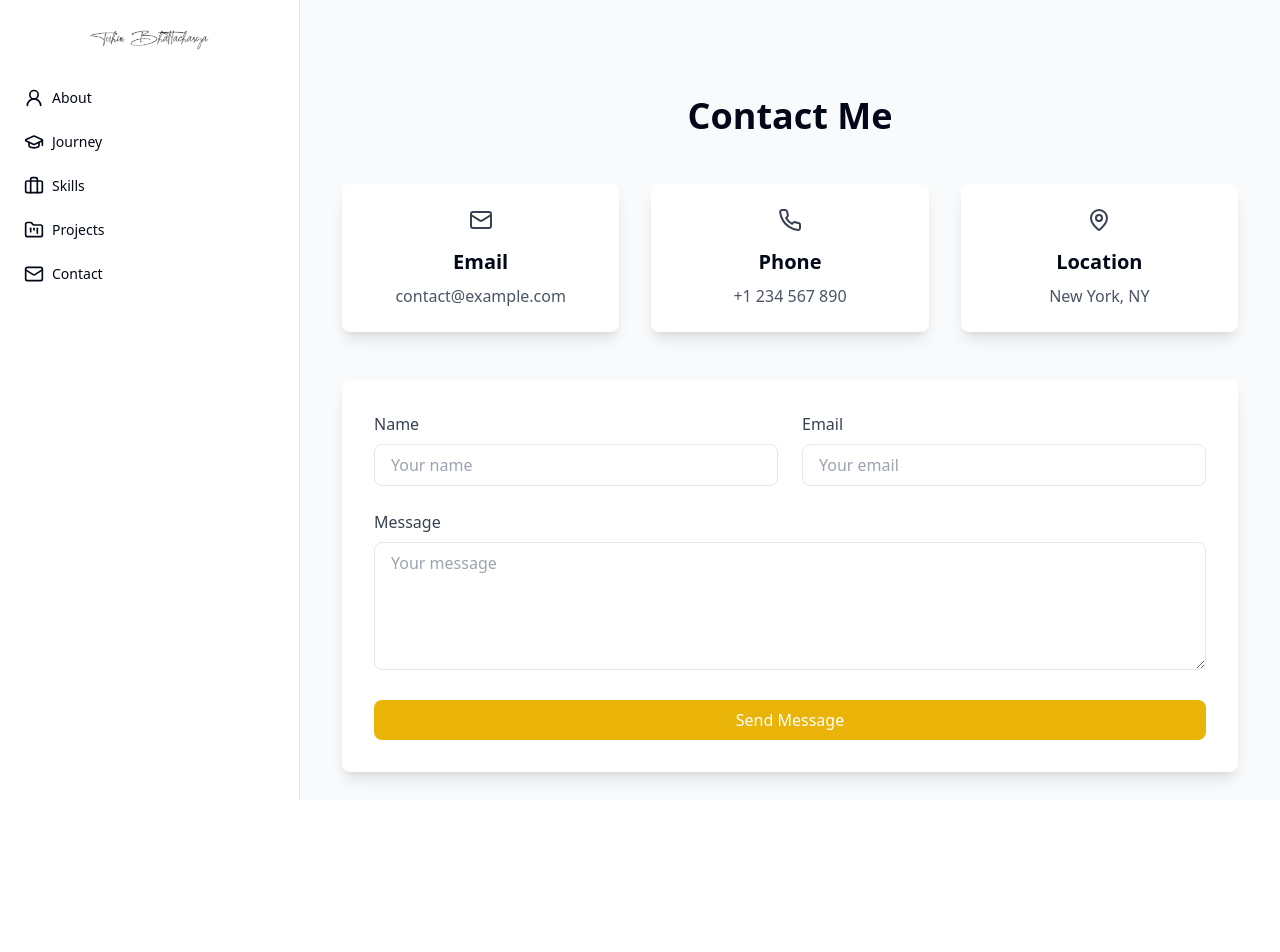
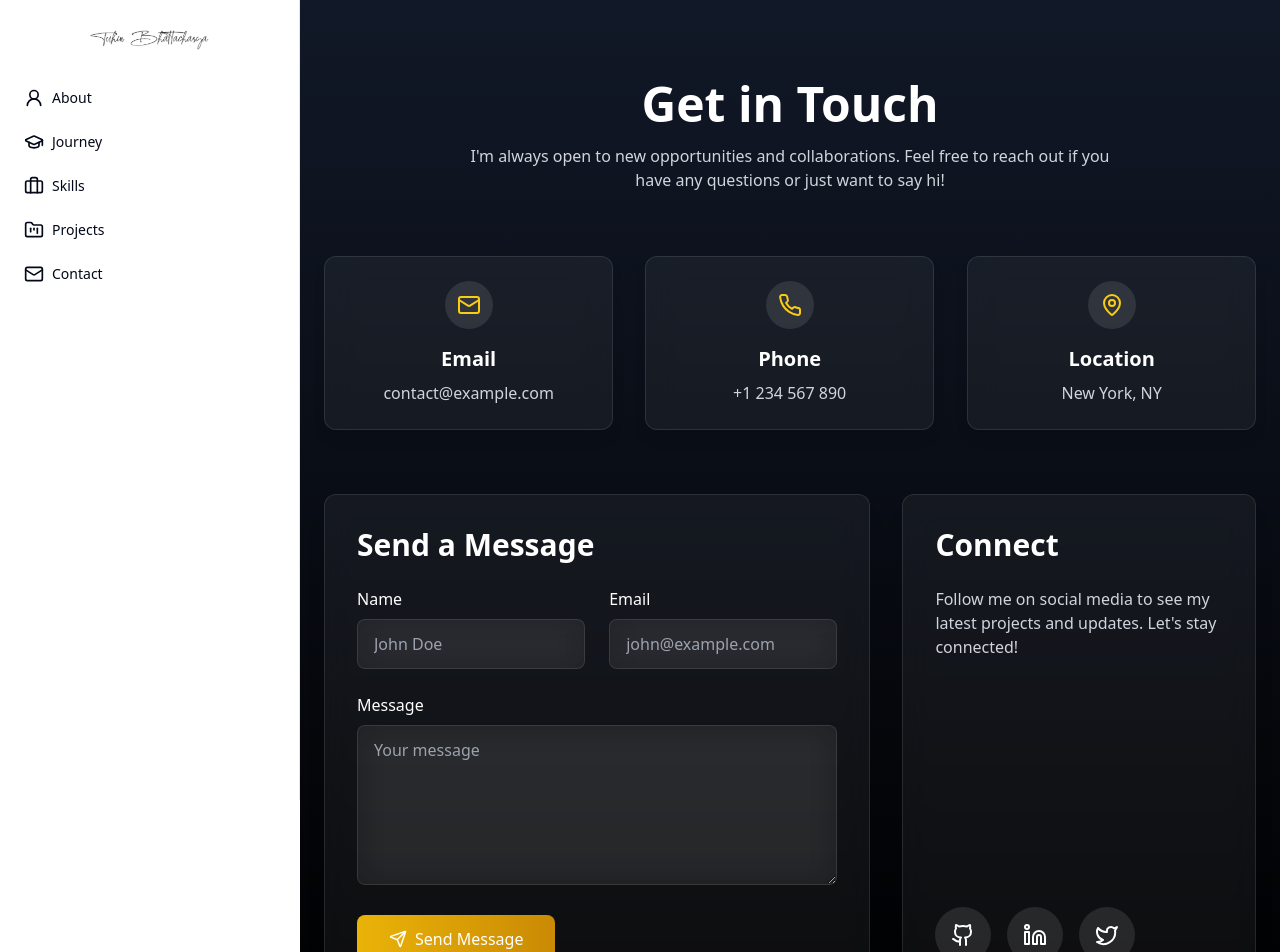
Before and after one commit to karma-aipod/Karma_Portfolio, a React (Vite) app: page /contact in a window 1280 px wide. Shown: the top 952 px of the page. Before the commit the page ends 800 px from the top, so only its background shows below. Built offline with nearby package versions, Linux system fonts and the light colour scheme.

Commit message:
Fix project page and update contact page
The project page was displaying empty content. The contact page was updated with new animations and a more modern design.

```diff
--- a/src/pages/Contact.tsx
+++ b/src/pages/Contact.tsx
@@ -1,5 +1,53 @@
+
 import { motion } from "framer-motion";
-import { Mail, Phone, MapPin } from "lucide-react";
+import { Mail, Phone, MapPin, Send, Github, Linkedin, Twitter } from "lucide-react";
+import { TextScramble } from "@/components/ui/text-scramble";
+import { Tilt } from "@/components/ui/tilt";
+import { MagneticButton } from "@/components/ui/magnetic-button";
+import { Spotlight } from "@/components/ui/spotlight";
+
+const ContactInfo = ({ icon: Icon, title, content, link, delay }) => {
+  return (
+    <motion.a
+      href={link}
+      target="_blank"
+      rel="noopener noreferrer"
+      initial={{ opacity: 0, y: 20 }}
+      animate={{ opacity: 1, y: 0 }}
+      transition={{ delay: delay * 0.2, duration: 0.5 }}
+      className="group"
+    >
+      <Tilt>
+        <div className="bg-white/5 backdrop-blur-lg border border-white/10 rounded-xl p-6 flex flex-col items-center text-center hover:bg-white/10 transition-all shadow-lg relative overflow-hidden group-hover:shadow-xl">
+          <div className="absolute inset-0 bg-gradient-to-r from-transparent via-white/5 to-transparent opacity-0 group-hover:opacity-100 translate-x-[-100%] group-hover:translate-x-[100%] transition-all duration-700"></div>
+          <div className="mb-4 p-3 bg-white/10 rounded-full">
+            <Icon size={24} className="text-yellow-400" />
+          </div>
+          <h2 className="text-xl font-bold mb-2 text-white">{title}</h2>
+          <p className="text-gray-300">{content}</p>
+        </div>
+      </Tilt>
+    </motion.a>
+  );
+};
+
+const AnimatedInput = ({ label, type, placeholder }) => {
+  return (
+    <motion.div
+      initial={{ opacity: 0, y: 20 }}
+      animate={{ opacity: 1, y: 0 }}
+      transition={{ duration: 0.5 }}
+      className="relative"
+    >
+      <label className="block text-white mb-2 font-medium">{label}</label>
+      <input
+        type={type}
+        className="w-full px-4 py-3 bg-white/5 backdrop-blur-lg border border-white/10 rounded-lg focus:outline-none focus:ring-2 focus:ring-yellow-500 text-white placeholder-gray-400 transition-all"
+        placeholder={placeholder}
+      />
+    </motion.div>
+  );
+};
 
 const Contact = () => {
   const contactInfo = [
@@ -7,90 +55,178 @@ const Contact = () => {
       icon: Mail,
       title: "Email",
       content: "contact@example.com",
-      link: "mailto:contact@example.com"
+      link: "mailto:contact@example.com",
+      delay: 0
     },
     {
       icon: Phone,
       title: "Phone",
       content: "+1 234 567 890",
-      link: "tel:+1234567890"
+      link: "tel:+1234567890",
+      delay: 1
     },
     {
       icon: MapPin,
       title: "Location",
       content: "New York, NY",
-      link: "https://maps.google.com"
+      link: "https://maps.google.com",
+      delay: 2
     }
   ];
 
+  const socialLinks = [
+    { icon: Github, link: "https://github.com", delay: 0 },
+    { icon: Linkedin, link: "https://linkedin.com", delay: 1 },
+    { icon: Twitter, link: "https://twitter.com", delay: 2 }
+  ];
+
+  const containerVariants = {
+    hidden: { opacity: 0 },
+    visible: {
+      opacity: 1,
+      transition: {
+        staggerChildren: 0.1,
+        delayChildren: 0.3
+      }
+    }
+  };
+
+  const itemVariants = {
+    hidden: { y: 20, opacity: 0 },
+    visible: { y: 0, opacity: 1 }
+  };
+
   return (
     <motion.div
-      initial={{ opacity: 0, y: 20 }}
-      animate={{ opacity: 1, y: 0 }}
-      transition={{ duration: 0.8 }}
-      className="min-h-screen bg-gray-50 pt-24"
+      initial={{ opacity: 0 }}
+      animate={{ opacity: 1 }}
+      transition={{ duration: 1.2 }}
+      className="min-h-screen pt-20 pb-16 relative overflow-hidden bg-gradient-to-b from-gray-900 to-black"
     >
-      <div className="container mx-auto px-6">
-        <h1 className="text-4xl font-bold text-center mb-12">Contact Me</h1>
-        <div className="max-w-4xl mx-auto">
-          <div className="grid grid-cols-1 md:grid-cols-3 gap-8 mb-12">
+      <Spotlight
+        className="-top-40 left-0 md:left-60 md:-top-20"
+        size={500}
+      />
+
+      <div className="container mx-auto px-6 relative z-10">
+        <div className="text-center mb-16">
+          <motion.div
+            initial={{ opacity: 0, y: -20 }}
+            animate={{ opacity: 1, y: 0 }}
+            transition={{ duration: 0.5 }}
+          >
+            <TextScramble
+              as="h1"
+              className="text-5xl font-bold text-white mb-4"
+              trigger={true}
+            >
+              Get in Touch
+            </TextScramble>
+          </motion.div>
+          <motion.p
+            initial={{ opacity: 0 }}
+            animate={{ opacity: 1 }}
+            transition={{ delay: 0.5, duration: 0.5 }}
+            className="text-gray-300 max-w-2xl mx-auto"
+          >
+            I'm always open to new opportunities and collaborations. Feel free to reach out if you have any questions or just want to say hi!
+          </motion.p>
+        </div>
+
+        <div className="max-w-6xl mx-auto">
+          <div className="grid grid-cols-1 md:grid-cols-3 gap-8 mb-16">
             {contactInfo.map((info, index) => (
-              <motion.a
+              <ContactInfo
                 key={info.title}
-                href={info.link}
-                target="_blank"
-                rel="noopener noreferrer"
-                initial={{ opacity: 0, y: 20 }}
-                animate={{ opacity: 1, y: 0 }}
-                transition={{ delay: index * 0.2 }}
-                className="bg-white rounded-lg shadow-lg p-6 flex flex-col items-center text-center hover:shadow-xl transition-shadow"
-              >
-                <info.icon size={24} className="mb-4 text-gray-700" />
-                <h2 className="text-xl font-bold mb-2">{info.title}</h2>
-                <p className="text-gray-600">{info.content}</p>
-              </motion.a>
+                icon={info.icon}
+                title={info.title}
+                content={info.content}
+                link={info.link}
+                delay={index}
+              />
             ))}
           </div>
 
-          <motion.form
-            initial={{ opacity: 0, y: 20 }}
-            animate={{ opacity: 1, y: 0 }}
-            transition={{ delay: 0.6 }}
-            className="bg-white rounded-lg shadow-lg p-8"
-            onSubmit={(e) => e.preventDefault()}
-          >
-            <div className="grid grid-cols-1 md:grid-cols-2 gap-6 mb-6">
-              <div>
-                <label className="block text-gray-700 mb-2">Name</label>
-                <input
+          <div className="grid grid-cols-1 md:grid-cols-5 gap-8">
+            <motion.div
+              variants={containerVariants}
+              initial="hidden"
+              animate="visible"
+              className="md:col-span-3 bg-white/5 backdrop-blur-lg border border-white/10 rounded-xl p-8 shadow-xl"
+            >
+              <h2 className="text-3xl font-bold text-white mb-6">Send a Message</h2>
+              <div className="grid grid-cols-1 md:grid-cols-2 gap-6 mb-6">
+                <AnimatedInput
+                  label="Name"
                   type="text"
-                  className="w-full px-4 py-2 border rounded-lg focus:outline-none focus:ring-2 focus:ring-yellow-500"
-                  placeholder="Your name"
+                  placeholder="John Doe"
+                />
+                <AnimatedInput
+                  label="Email"
+                  type="email"
+                  placeholder="john@example.com"
                 />
               </div>
+              <motion.div
+                initial={{ opacity: 0, y: 20 }}
+                animate={{ opacity: 1, y: 0 }}
+                transition={{ delay: 0.2, duration: 0.5 }}
+              >
+                <label className="block text-white mb-2 font-medium">Message</label>
+                <textarea
+                  className="w-full px-4 py-3 bg-white/5 backdrop-blur-lg border border-white/10 rounded-lg focus:outline-none focus:ring-2 focus:ring-yellow-500 text-white placeholder-gray-400 h-40"
+                  placeholder="Your message"
+                ></textarea>
+              </motion.div>
+              <motion.div
+                initial={{ opacity: 0, y: 20 }}
+                animate={{ opacity: 1, y: 0 }}
+                transition={{ delay: 0.3, duration: 0.5 }}
+                className="mt-6"
+              >
+                <MagneticButton>
+                  <button
+                    type="submit"
+                    className="w-full md:w-auto bg-gradient-to-r from-yellow-500 to-yellow-600 text-white py-3 px-8 rounded-lg hover:from-yellow-600 hover:to-yellow-700 transition-all flex items-center justify-center gap-2 font-medium"
+                  >
+                    <Send size={18} />
+                    Send Message
+                  </button>
+                </MagneticButton>
+              </motion.div>
+            </motion.div>
+
+            <motion.div
+              variants={containerVariants}
+              initial="hidden"
+              animate="visible"
+              className="md:col-span-2 bg-white/5 backdrop-blur-lg border border-white/10 rounded-xl p-8 shadow-xl flex flex-col justify-between"
+            >
               <div>
-                <label className="block text-gray-700 mb-2">Email</label>
-                <input
-                  type="email"
-                  className="w-full px-4 py-2 border rounded-lg focus:outline-none focus:ring-2 focus:ring-yellow-500"
-                  placeholder="Your email"
-                />
+                <h2 className="text-3xl font-bold text-white mb-6">Connect</h2>
+                <p className="text-gray-300 mb-8">
+                  Follow me on social media to see my latest projects and updates. Let's stay connected!
+                </p>
               </div>
-            </div>
-            <div className="mb-6">
-              <label className="block text-gray-700 mb-2">Message</label>
-              <textarea
-                className="w-full px-4 py-2 border rounded-lg focus:outline-none focus:ring-2 focus:ring-yellow-500 h-32"
-                placeholder="Your message"
-              ></textarea>
-            </div>
-            <button
-              type="submit"
-              className="w-full bg-yellow-500 text-white py-2 px-4 rounded-lg hover:bg-yellow-600 transition-colors"
-            >
-              Send Message
-            </button>
-          </motion.form>
+
+              <div className="flex flex-wrap gap-4 justify-center md:justify-start">
+                {socialLinks.map((social, index) => (
+                  <motion.a
+                    key={index}
+                    href={social.link}
+                    target="_blank"
+                    rel="noopener noreferrer"
+                    variants={itemVariants}
+                    className="p-4 bg-white/10 rounded-full hover:bg-white/20 transition-all text-white"
+                  >
+                    <MagneticButton>
+                      <social.icon size={24} />
+                    </MagneticButton>
+                  </motion.a>
+                ))}
+              </div>
+            </motion.div>
+          </div>
         </div>
       </div>
     </motion.div>
```
Also changed, not shown: src/pages/Projects.tsx (+56 -3 lines).
